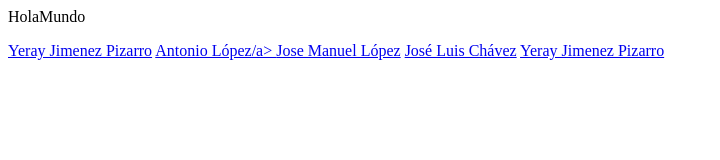
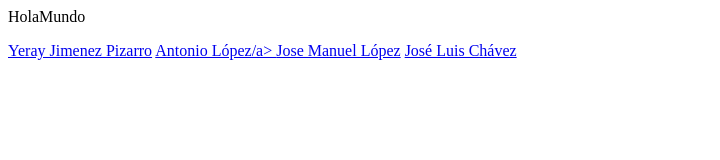
Before and after one commit to SeluChavez/TrabajoGrupalEntornos, a plain HTML site: page index.html in a window 1280 px wide. Shown: the whole page, without its empty margins (0-720 px from the left). Drawn offline with Linux system fonts and the light colour scheme.

Commit message:
Update index.html

```diff
--- a/index.html
+++ b/index.html
@@ -9,7 +9,6 @@
 		<a href="antoniolopez.html">Antonio López/a>
 		<a href="josemanuellopezvalencia.html">Jose Manuel López</a>
 		<a href="joseluis.html">José Luis Chávez</a>
-		<a href="C:\Users\Yeray\Desktop\Tema2Ejer3 Yeray\Yeray.html">Yeray Jimenez Pizarro</a>
 	</nav>
 
 	</body>
```
